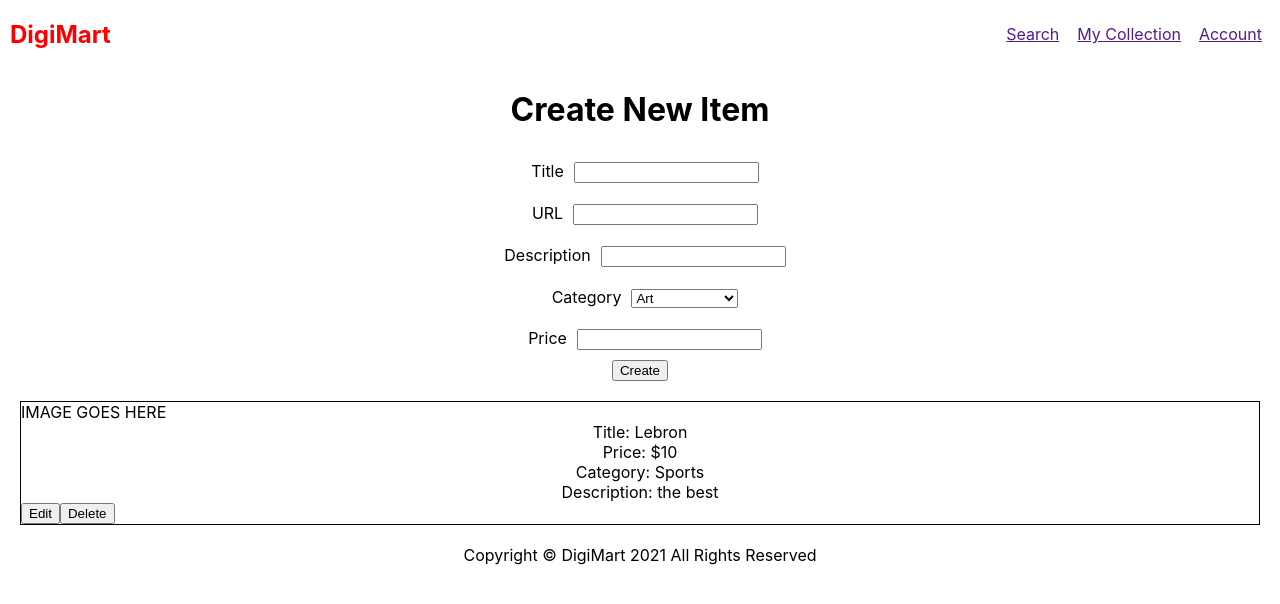
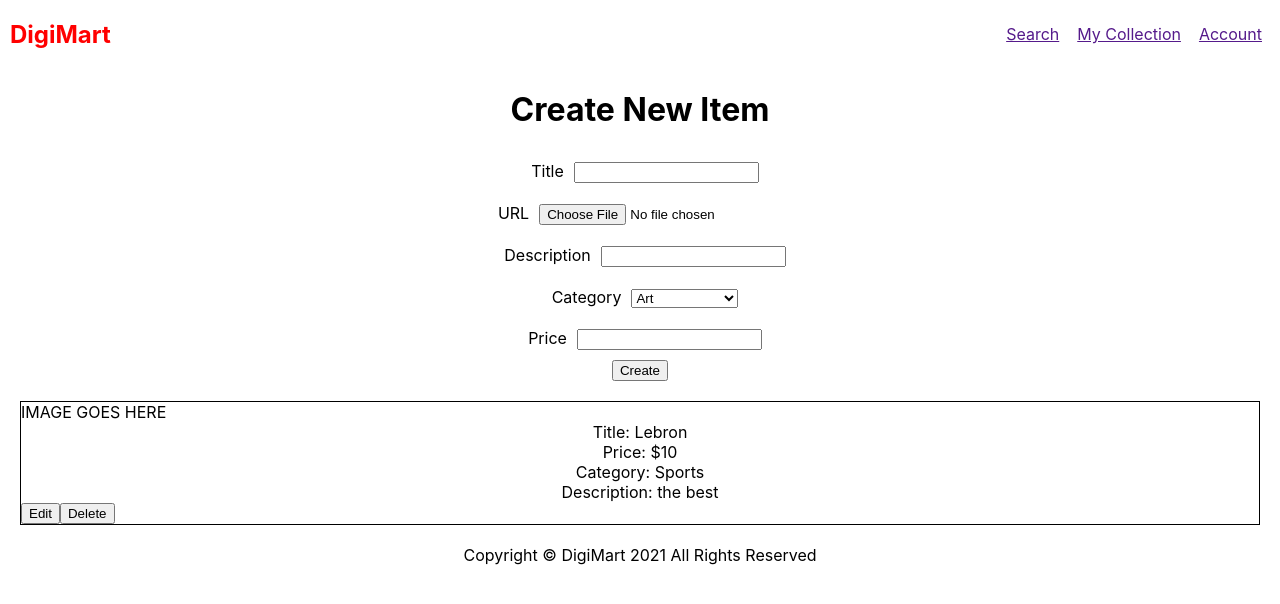
Before and after one commit to jchoi192/digimart-react, a React (Create React App) app: page / in a window 1280 px wide. Shown: the top 604 px of the page. Built offline with nearby package versions, Linux system fonts and the light colour scheme; no server answers.

Commit message:
wip: begins adding img upload code

```diff
--- a/package.json
+++ b/package.json
@@ -3,9 +3,12 @@
   "version": "0.1.0",
   "private": true,
   "dependencies": {
+    "@cloudinary/base": "^1.0.0-beta.3",
+    "@cloudinary/react": "^1.0.0-beta.8",
     "@testing-library/jest-dom": "^5.12.0",
     "@testing-library/react": "^11.2.7",
     "@testing-library/user-event": "^12.8.3",
+    "axios": "^0.21.1",
     "cors": "^2.8.5",
     "react": "^17.0.2",
     "react-dom": "^17.0.2",
--- a/src/App.js
+++ b/src/App.js
@@ -124,11 +124,17 @@ async function handleSubmit(e) {
     }
   }
 
+  const uploadImage = files => {
+    console.log(files[0])
+
+  }
+
+
   return (
     <div className="App">
       <Header />
       <div className='App-Body'>
-      <h1>Create New Item</h1>
+      <h1>{state.editMode ? 'Edit Item' : 'Create New Item'}</h1>
       <form className='CreateForm' onSubmit={handleSubmit}>
         <label>
           <span>Title</span>
@@ -136,7 +142,7 @@ async function handleSubmit(e) {
         </label>
         <label>
           <span>URL</span>
-          <input name='url' value={state.newListing.url} onChange={handleChange} />
+          <input name='url' type='file' value={state.newListing.url} onChange={event => uploadImage(event.target.files)} />
         </label>
         <label>
           <span>Description</span>
@@ -157,7 +163,7 @@ async function handleSubmit(e) {
           <span>Price</span>
           <input type='number' name='price' value={state.newListing.price} onChange={handleChange} />
         </label>
-        <button className='SubmitButton'>{state.editMode ? 'Edit' : 'Create'}</button>
+        <button className='SubmitButton'>{state.editMode ? 'Submit' : 'Create'}</button>
       </form>
         {state.listings.map((l, i) => (
       <div key={i}>
```
Also changed, not shown: 1 other file (tests, documents, lock files or other folders).
